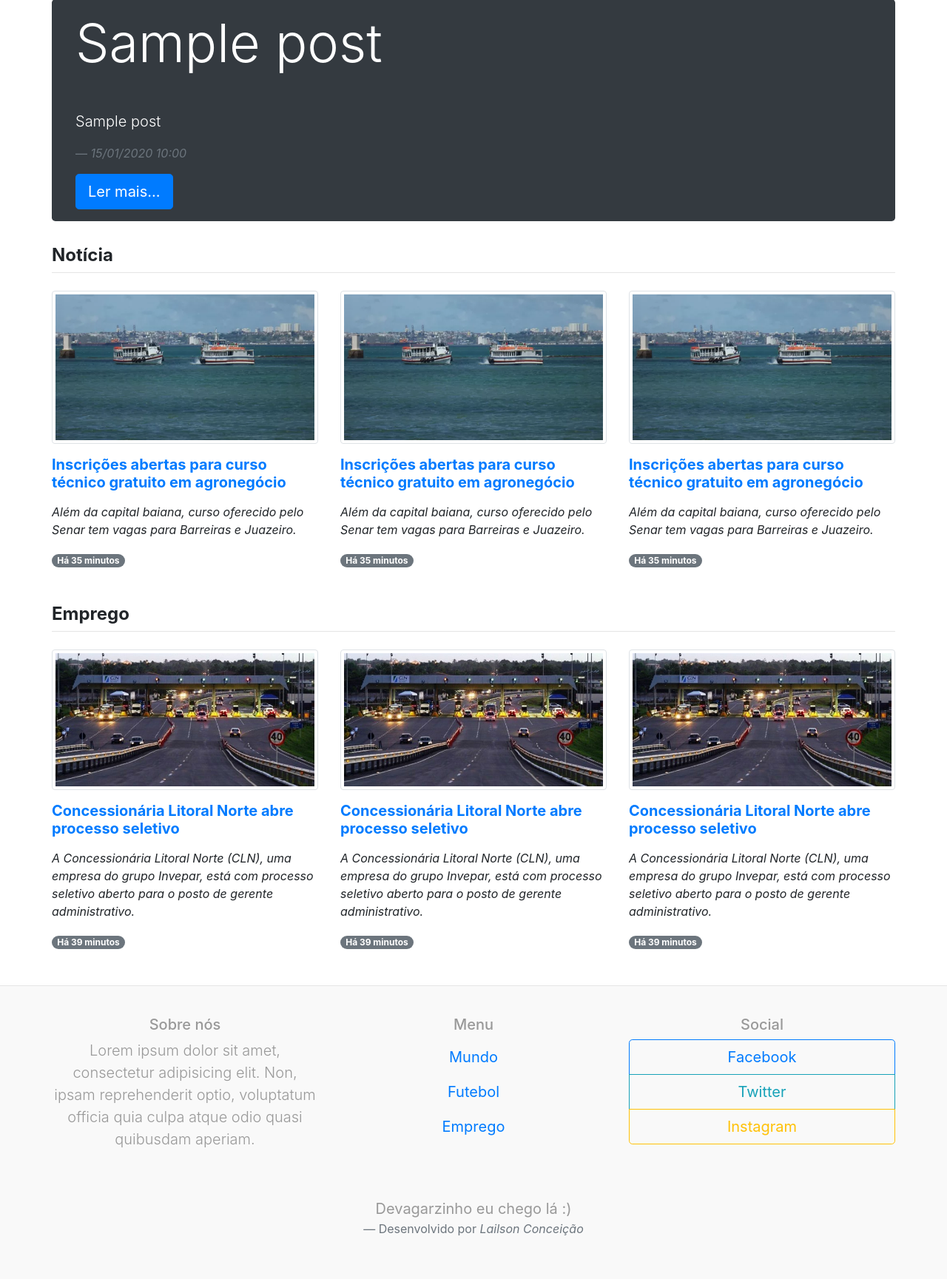
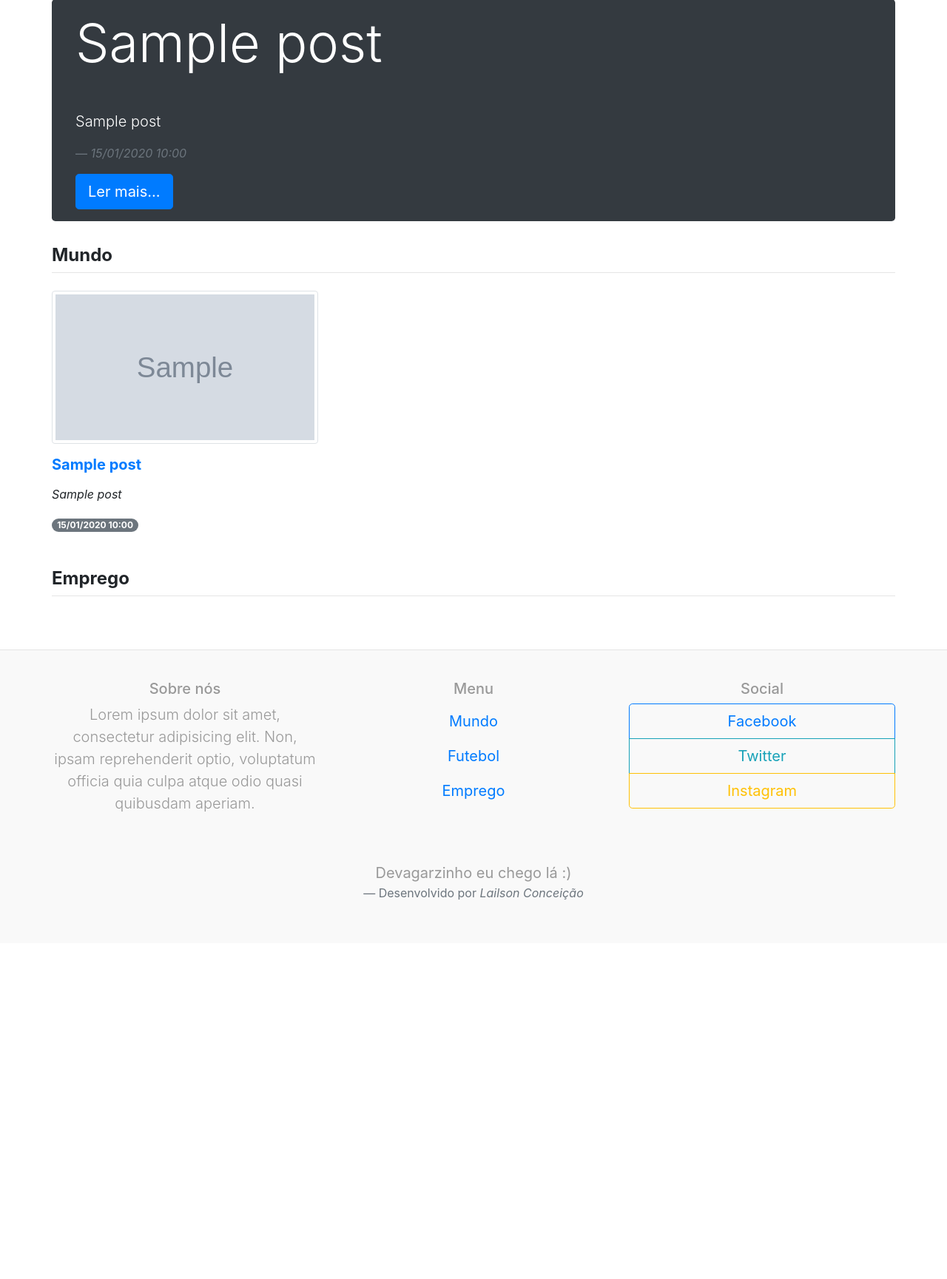
Before and after one commit to lailson-dev/news-portal-php, a PHP site: page / in a window 1280 px wide. Shown: the part 120-1849 px from the top of the page at 74% size. After the commit the page ends 1337 px from the top, so only its background shows below. Run offline with PHP 8.4, Linux system fonts and the light colour scheme; tables that the repository leaves empty or names only in its code hold one stand-in row (values such as "Sample post"); grey boxes marked "Sample" are stand-in pictures.

Commit message:
Imagens das postagens

```diff
--- a/pages/header.php
+++ b/pages/header.php
@@ -1,4 +1,4 @@
-<?php require_once 'php/config/conexao.php'; ?>
+<?php require_once 'php/config/conexao.php'; include_once 'php/helpers/functions.php'; ?>
 <!DOCTYPE html>
 <html lang="pt-br">
 	<head>
--- a/pages/index.php
+++ b/pages/index.php
@@ -1,28 +1,25 @@
+<?php
+	$worldPost = $db->prepare("SELECT * FROM `post` WHERE id_category = 1 LIMIT 3");
+	$worldPost->execute();
+	$worldNoticies = $worldPost->fetchAll();
+
+	$jobPost = $db->prepare("SELECT * FROM `post` WHERE id_category = 3 LIMIT 3");
+	$jobPost->execute();
+	$jobNoticies = $jobPost->fetchAll();
+?>
 <!-- Posts Page - Noticies -->
 <section class="container p-0 mb-5">
-	<h4 class="font-weight-bold">Notícia</h4>
+	<h4 class="font-weight-bold">Mundo</h4>
 	<hr class="mb-4 mt-0">
 	<div class="row d-flex">
+		<?php foreach ($worldNoticies as $key => $value): ?>
 		<div class="col-sm-4">
-			<img src="assets/img/foto01.jpg" class="img-thumbnail" alt="">
-			<h5 class="my-3 font-weight-bold"><a href="#">Inscrições abertas para curso técnico gratuito em agronegócio</a></h5>
-			<p class="font-italic">Além da capital baiana, curso oferecido pelo Senar tem vagas para Barreiras e Juazeiro.</p>
-			<small class="badge badge-pill badge-secondary">Há 35 minutos</small>
+			<img src="assets/img/<?= $value->photo_post ?>" class="img-thumbnail" style="width: 360px; max-height: 207.033px" alt="<?= $value->title_post ?>" title="<?= $value->title_post ?>">
+			<h5 class="my-3 font-weight-bold"><a href="materia?title=<?= strtolower(clearStr($value->title_post)) ?>&id=<?= $value->id_post ?>"><?= $value->title_post ?></a></h5>
+			<p class="font-italic"><?= $value->subtitle_post ?></p>
+			<small class="badge badge-pill badge-secondary"><?= date('d/m/Y h:i', strtotime($value->date_post)); ?></small>
 		</div>
-
-		<div class="col-sm-4">
-			<img src="assets/img/foto01.jpg" class="img-thumbnail" alt="">
-			<h5 class="my-3 font-weight-bold"><a href="#">Inscrições abertas para curso técnico gratuito em agronegócio</a></h5>
-			<p class="font-italic">Além da capital baiana, curso oferecido pelo Senar tem vagas para Barreiras e Juazeiro.</p>
-			<small class="badge badge-pill badge-secondary">Há 35 minutos</small>
-		</div>
-
-		<div class="col-sm-4">
-			<img src="assets/img/foto01.jpg" class="img-thumbnail" alt="">
-			<h5 class="my-3 font-weight-bold"><a href="#">Inscrições abertas para curso técnico gratuito em agronegócio</a></h5>
-			<p class="font-italic">Além da capital baiana, curso oferecido pelo Senar tem vagas para Barreiras e Juazeiro.</p>
-			<small class="badge badge-pill badge-secondary">Há 35 minutos</small>
-		</div>
+		<?php endforeach; ?>
 	</div>
 </section>
 <!-- End Posts Page - Noticies -->
@@ -32,26 +29,14 @@
 	<h4 class="font-weight-bold">Emprego</h4>
 	<hr class="mb-4 mt-0">
 	<div class="row d-flex">
+		<?php foreach ($jobNoticies as $key => $value): ?>
 		<div class="col-sm-4">
-			<img src="assets/img/foto02.jpeg" class="img-thumbnail" alt="">
-			<h5 class="my-3 font-weight-bold"><a href="#">Concessionária Litoral Norte abre processo seletivo</a></h5>
-			<p class="font-italic">A Concessionária Litoral Norte (CLN), uma empresa do grupo Invepar, está com processo seletivo aberto para o posto de gerente administrativo.</p>
-			<small class="badge badge-pill badge-secondary">Há 39 minutos</small>
+			<img src="assets/img/<?= $value->photo_post ?>" class="img-thumbnail" style="width: 360px; max-height: 207.033px" alt="<?= $value->title_post ?>" title="<?= $value->title_post ?>">
+			<h5 class="my-3 font-weight-bold"><a href="materia?title=<?= strtolower(clearStr($value->title_post)) ?>&id=<?= $value->id_post ?>"><?= $value->title_post ?></a></h5>
+			<p class="font-italic"><?= $value->subtitle_post ?></p>
+			<small class="badge badge-pill badge-secondary"><?= date('d/m/Y h:i', strtotime($value->date_post)); ?></small>
 		</div>
-
-		<div class="col-sm-4">
-			<img src="assets/img/foto02.jpeg" class="img-thumbnail" alt="">
-			<h5 class="my-3 font-weight-bold"><a href="#">Concessionária Litoral Norte abre processo seletivo</a></h5>
-			<p class="font-italic">A Concessionária Litoral Norte (CLN), uma empresa do grupo Invepar, está com processo seletivo aberto para o posto de gerente administrativo.</p>
-			<small class="badge badge-pill badge-secondary">Há 39 minutos</small>
-		</div>
-
-		<div class="col-sm-4">
-			<img src="assets/img/foto02.jpeg" class="img-thumbnail" alt="">
-			<h5 class="my-3 font-weight-bold"><a href="#">Concessionária Litoral Norte abre processo seletivo</a></h5>
-			<p class="font-italic">A Concessionária Litoral Norte (CLN), uma empresa do grupo Invepar, está com processo seletivo aberto para o posto de gerente administrativo.</p>
-			<small class="badge badge-pill badge-secondary">Há 39 minutos</small>
-		</div>
+		<?php endforeach; ?>
 	</div>
 </section>
 <!-- End Posts Page - Noticies -->
--- a/pages/jumbotron.php
+++ b/pages/jumbotron.php
@@ -3,14 +3,6 @@ $lastPost = $db->prepare('SELECT * FROM post ORDER BY id_post DESC LIMIT 1');
 $lastPost->execute();
 
 $lastPostResult = $lastPost->fetch();
-
-$string = strtr(utf8_decode($lastPostResult->title_post),
-        utf8_decode('ŠŒŽšœžŸ¥µÀÁÂÃÄÅÆÇÈÉÊËÌÍÎÏÐÑÒÓÔÕÖØÙÚÛÜÝßàáâãäåæçèéêëìíîïðñòóôõöøùúûüýÿ'),
-                 'SOZsozYYuAAAAAAACEEEEIIIIDNOOOOOOUUUUYsaaaaaaaceeeeiiiionoooooouuuuyy');
-
-$string = str_replace(',', '', $string);
-$string = str_replace('.', '', $string);
-$string = str_replace(' ', '-', $string);
 ?>
 <!-- Main Page Call -->
 <section class="container jumbotron py-3 bg-dark text-white">
@@ -19,6 +11,6 @@ $string = str_replace(' ', '-', $string);
 		<p class="lead"><?= $lastPostResult->subtitle_post ?></p>
 		<footer class="blockquote-footer"><cite title="Source Title"><?= date('d/m/Y h:s', strtotime($lastPostResult->date_post)) ?></cite></footer>
 	</blockquote>
-	<a class="btn btn-primary btn-lg" href="materia?title=<?= strtolower($string) ?>&id=<?= $lastPostResult->id_post ?>" role="button">Ler mais...</a>
+	<a class="btn btn-primary btn-lg" href="materia?title=<?= strtolower(clearStr($lastPostResult->title_post)) ?>&id=<?= $lastPostResult->id_post ?>" role="button">Ler mais...</a>
 </section>
 <!-- End Main Page Call -->
```
Also changed, not shown: assets/img/corinthians-desiste-da-contratacao-do-zagueiro-lucao-do-sao-paulo.jpg (added), assets/img/corpo-do-jornalista-ricardo-boechat-e-velado-no-museu-da-imagem-e-do-som-em-sp.jpg (added), assets/img/empresa-de-grande-porte-abre-processo-seletivo-em-simoes-filho;-salario-chega-ate-r$2000.jpg (added), assets/img/empresa-esta-contratando-em-simoes-filho.jpg (added), assets/img/ninho-do-urubu-passa-por-vistoria-para-apurar-supostas-irregularidades.jpg (added), assets/img/sinebahia-abre-novos-processos-seletivos-nesta-terca-feira-(12).jpg (added), assets/img/video-mostra-acidente-com-helicoptero-que-matou-boechat-e-piloto.jpg (added), 1 other file.
